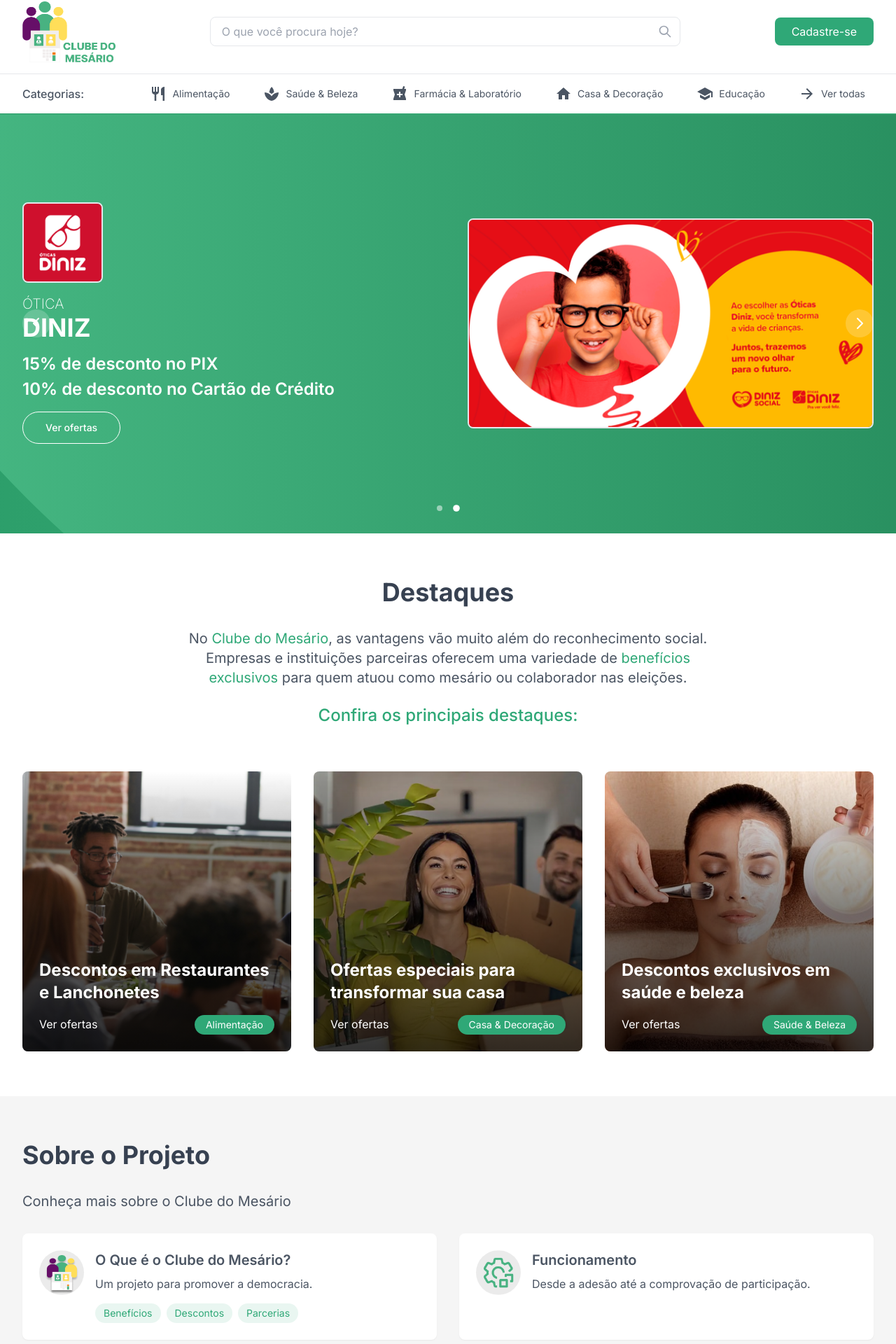
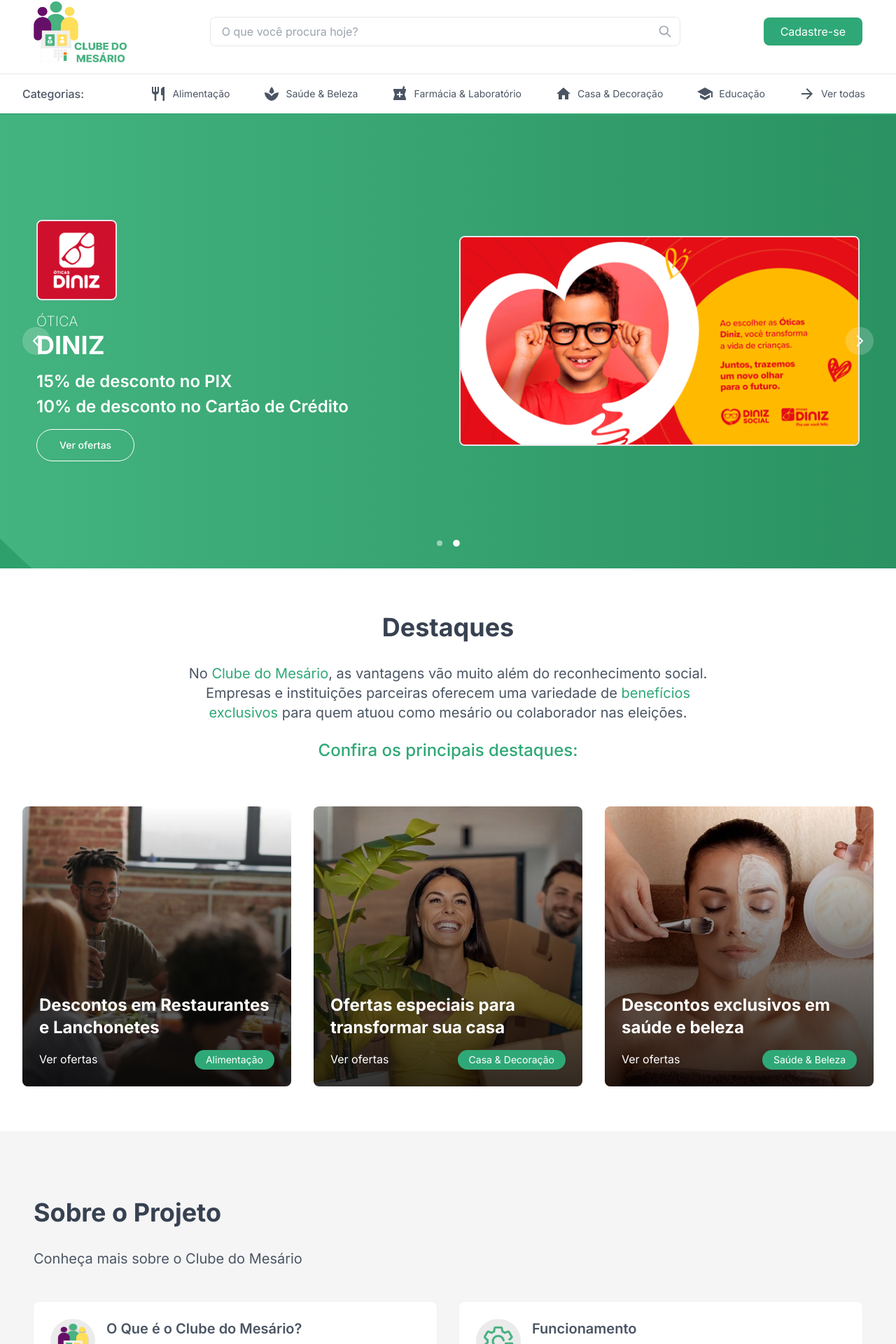
Before and after one commit to adailtoncaze/clube-do-mesario, a Next.js app: page / in a window 1280 px wide. Shown: the part 54-1974 px from the top of the page at 70% size. Built offline with nearby package versions, Linux system fonts and the light colour scheme.

Commit message:
Ajuste de layout

```diff
--- a/src/app/globals.css
+++ b/src/app/globals.css
@@ -97,3 +97,9 @@
 .swiper-fade .swiper-slide-active {
   pointer-events: auto;
 }
+
+@layer components {
+  .container-padding {
+    @apply px-6 sm:px-8 lg:px-12;
+  }
+}
--- a/src/app/layout.jsx
+++ b/src/app/layout.jsx
@@ -11,7 +11,7 @@
 export default function RootLayout({ children }) {
   return (
     <html lang="pt-BR">
-      <body className={inter.className}>{children}</body>
+      <body className={`${inter.className} overflow-x-hidden`}>{children}</body>
     </html>
   )
 }
--- a/src/components/AboutProject.jsx
+++ b/src/components/AboutProject.jsx
@@ -2,50 +2,46 @@
 
 export default function AboutProject() {
   return (
-    <section id='about' className="py-16 bg-secondary">
-      <div className="max-w-7xl mx-auto px-4 sm:px-6 lg:px-8">
-        <h2 className="text-4xl font-bold mb-8 text-gray-700">Sobre o Projeto</h2>
-        <p className="text-gray-600 mb-8 text-xl">Conheça mais sobre o Clube do Mesário</p>
+    <section id='about' className="py-16 md:py-24 bg-secondary">
+      <div className="max-w-7xl mx-auto px-6 sm:px-8 lg:px-12">
+        <h2 className="text-3xl md:text-4xl font-bold mb-4 md:mb-8 text-gray-700">Sobre o Projeto</h2>
+        <p className="text-lg md:text-xl text-gray-600 mb-8 md:mb-12">Conheça mais sobre o Clube do Mesário</p>
 
-        <div className="grid grid-cols-1 md:grid-cols-2 gap-8">
-          <div className="bg-white rounded-lg p-6 shadow-sm">
-            <div className="flex items-start gap-4">
+        <div className="grid grid-cols-1 md:grid-cols-2 gap-6 md:gap-8">
+          <div className="bg-white rounded-lg p-4 md:p-6 shadow-sm">
+            <div className="flex flex-col sm:flex-row items-start gap-4">
               <Image
                 src="/images/mesarios.png"
                 alt="O que é o Clube do Mesário?"
                 width={64}
                 height={64}
-                className="w-16 h-16 rounded-full"
+                className="w-12 h-12 md:w-16 md:h-16 rounded-full"
               />
-              <div>
-                <h3 className="text-xl text-gray-600 font-semibold mb-2">O Que é o Clube do Mesário?</h3>
+              <div className="flex-1">
+                <h3 className="text-lg md:text-xl text-gray-600 font-semibold mb-2">O Que é o Clube do Mesário?</h3>
                 <p className="text-gray-600 mb-4">Um projeto para promover a democracia.</p>
-                <div className="flex gap-2">
-                  <span className="bg-primary/10 text-primary px-3 py-1 rounded-full text-sm">
-                    Benefícios
-                  </span>
-                  <span className="bg-primary/10 text-primary px-3 py-1 rounded-full text-sm">
-                    Descontos
-                  </span>
-                  <span className="bg-primary/10 text-primary px-3 py-1 rounded-full text-sm">
-                    Parcerias
-                  </span>
+                <div className="flex flex-wrap gap-2">
+                  {['Benefícios', 'Descontos', 'Parcerias'].map((tag) => (
+                    <span key={tag} className="bg-primary/10 text-primary px-3 py-1 rounded-full text-sm">
+                      {tag}
+                    </span>
+                  ))}
                 </div>
               </div>
             </div>
           </div>
 
-          <div className="bg-white rounded-lg p-6 shadow-sm">
-            <div className="flex items-start gap-4">
+          <div className="bg-white rounded-lg p-4 md:p-6 shadow-sm">
+            <div className="flex flex-col sm:flex-row items-start gap-4">
               <Image
                 src="/images/engrenagem.png"
                 alt="Funcionamento"
                 width={64}
                 height={64}
-                className="w-16 h-16 rounded-full"
+                className="w-12 h-12 md:w-16 md:h-16 rounded-full"
               />
-              <div>
-                <h3 className="text-xl text-gray-600 font-semibold mb-2">Funcionamento</h3>
+              <div className="flex-1">
+                <h3 className="text-lg md:text-xl text-gray-600 font-semibold mb-2">Funcionamento</h3>
                 <p className="text-gray-600">
                   Desde a adesão até a comprovação de participação.
                 </p>
--- a/src/components/Header.jsx
+++ b/src/components/Header.jsx
@@ -84,7 +84,7 @@
 
             {/* Main Header */}
             <div className="border-b">
-                <div className="max-w-7xl mx-auto px-4 sm:px-6 lg:px-8 py-4">
+                <div className="max-w-7xl mx-auto container-padding py-4">
                     <div className="flex flex-col md:flex-row items-center justify-between gap-4">
                         <div className="flex items-center">
                             <Image
--- a/src/components/Hero.jsx
+++ b/src/components/Hero.jsx
@@ -39,9 +39,9 @@
 
 export default function Hero() {
   return (
-    <section className="relative w-full h-[600px] bg-[url('/images/banner-hero.svg')] bg-cover bg-no-repeat bg-center">
+    <section className="relative w-full h-[600px] md:h-[650px] bg-[url('/images/banner-hero.svg')] bg-cover bg-no-repeat bg-center">
       <div className="relative h-full">
-        <div className="max-w-7xl mx-auto px-4 sm:px-6 lg:px-8 relative z-10 h-full flex items-center">
+        <div className="max-w-7xl mx-auto px-6 sm:px-8 lg:px-12 relative z-10 h-full flex items-center">
           <Swiper
             modules={[Autoplay, Navigation, EffectFade, Pagination]}
             autoplay={{
@@ -67,10 +67,11 @@
             className="h-full w-full"
           >
             {slides.map((slide) => (
-              <SwiperSlide key={slide.id} className="h-full flex items-center">
+              <SwiperSlide key={slide.id} className="py-8 md:py-4 px-1 h-[500px] md:h-[550px]">
+                <div className="rounded-xl group h-full w-full flex flex-col">
                   <div className="grid grid-cols-1 md:grid-cols-2 items-center text-white gap-8 h-full">
                     {/* Coluna da Esquerda */}
-                  <div className="flex flex-col items-start space-y-4 justify-center max-w-xl">
+                    <div className="flex flex-col items-start space-y-4 justify-center max-w-xl px-4 md:px-0">
                       <div className="flex justify-center items-center border-2 rounded-lg overflow-hidden w-[115px] h-[115px] bg-no-repeat bg-center bg-cover">
                         <div className="relative w-full h-full">
                           <Image
@@ -98,8 +99,8 @@
                       </a>
                     </div>
 
-                  {/* Coluna da Direita */}
-                  <div className="relative h-[300px] md:h-[400px] w-full flex items-center justify-end">
+                    {/* Coluna da Direita - Escondida em mobile */}
+                    <div className="hidden md:flex relative h-[300px] md:h-[400px] w-full items-center justify-end">
                       <div className="flex justify-center items-center border-2 rounded-lg overflow-hidden w-[580px] h-[300px] bg-no-repeat bg-center bg-cover">
                         <div className="relative w-full h-full">
                           <Image
@@ -110,6 +111,7 @@
                             className="object-cover"
                             priority
                           />
+                        </div>
                       </div>
                     </div>
                   </div>
```
Lines whose indentation alone changed are shown as unchanged.
